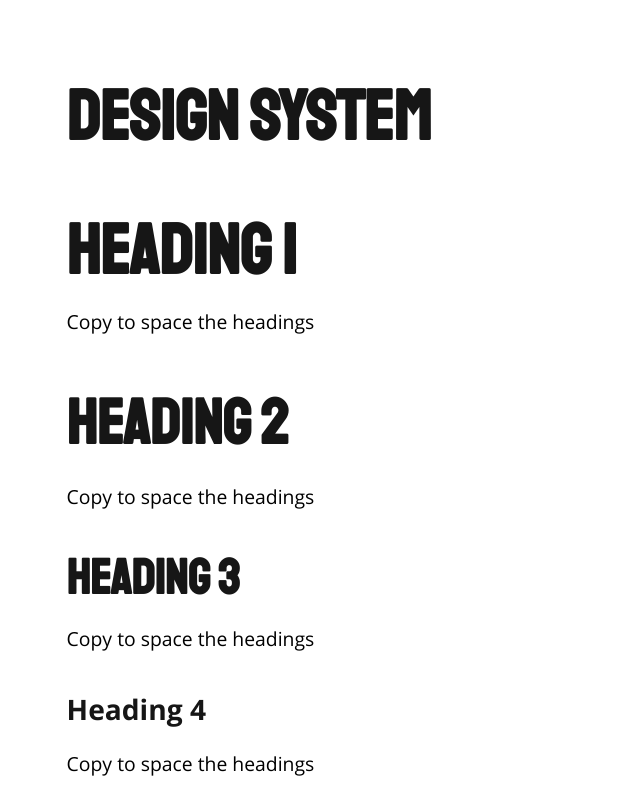
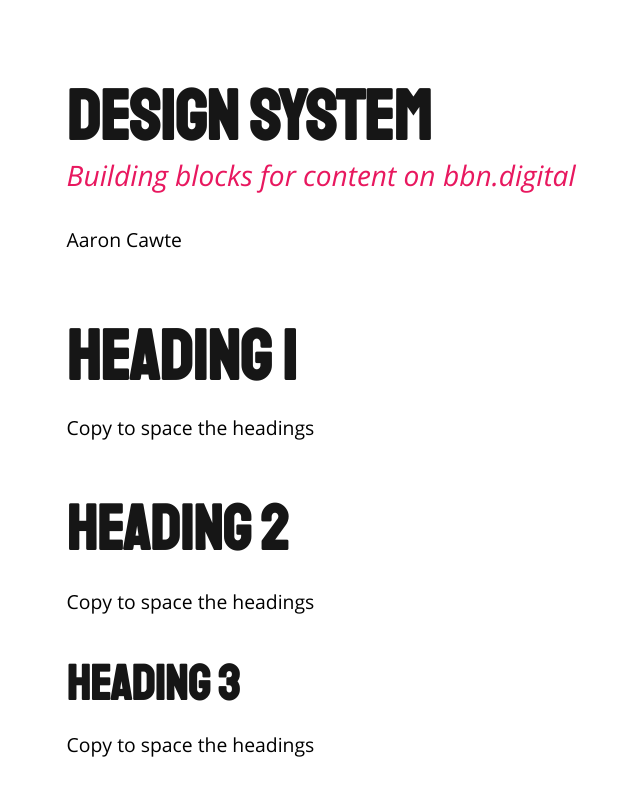
Before and after one commit to aaroncawte/bbndigital, a Next.js app: page /posts/design-system in a window 1280 px wide. Shown: the top 800 px of the page, without its empty margins (151-791 px from the left). Built offline with nearby package versions, Linux system fonts and the light colour scheme.

Commit message:
Show subheading and reading time in PostLayout

```diff
--- /dev/null
+++ b/components/PostLayout/PostLayout.styled.ts
@@ -0,0 +1,10 @@
+import styled from "styled-components";
+
+export const StyledSubheading = styled.div`
+  margin: -1.6rem 0 1.6rem;
+  padding: 0;
+  font-style: italic;
+  font-size: 1.6rem;
+  font-weight: 500;
+  color: ${({ theme }) => theme.colors.pink};
+`;
--- a/components/PostLayout.tsx
+++ b/components/PostLayout/index.tsx
@@ -1,11 +1,12 @@
 import { ReactNode } from "react";
 import Link from "next/link";
-import CustomHead from "../pages/_head";
-import Container from "./Container";
-import Date from "./Date";
-import Footer from "./Footer";
-import AuthorCard from "./AuthorCard";
-import EmailForm from "./EmailForm";
+import CustomHead from "../../pages/_head";
+import Container from "../Container";
+import Date from "../Date";
+import Footer from "../Footer";
+import AuthorCard from "../AuthorCard";
+import EmailForm from "../EmailForm";
+import { StyledSubheading } from "./PostLayout.styled";
 
 export type PostMeta = {
   title: string;
@@ -13,6 +14,7 @@
   description?: string;
   ogImage?: string;
   noIndex?: boolean;
+  wordCount?: number;
 };
 
 type PostLayoutProps = {
@@ -31,10 +33,17 @@
       <Container>
         <article>
           <h1>{meta.title}</h1>
+          <br />
+          <StyledSubheading>{meta.description}</StyledSubheading>
+          Aaron Cawte
           {meta.publishedAt && (
-            <em>
-              <Date dateString={meta.publishedAt} />
-            </em>
+            <span>
+              , <Date dateString={meta.publishedAt} />
+            </span>
+          )}
+          <br />
+          {meta.wordCount && (
+            <em>{Math.round(meta.wordCount / 200)} minute read</em>
           )}
           <>{children}</>
         </article>
```
